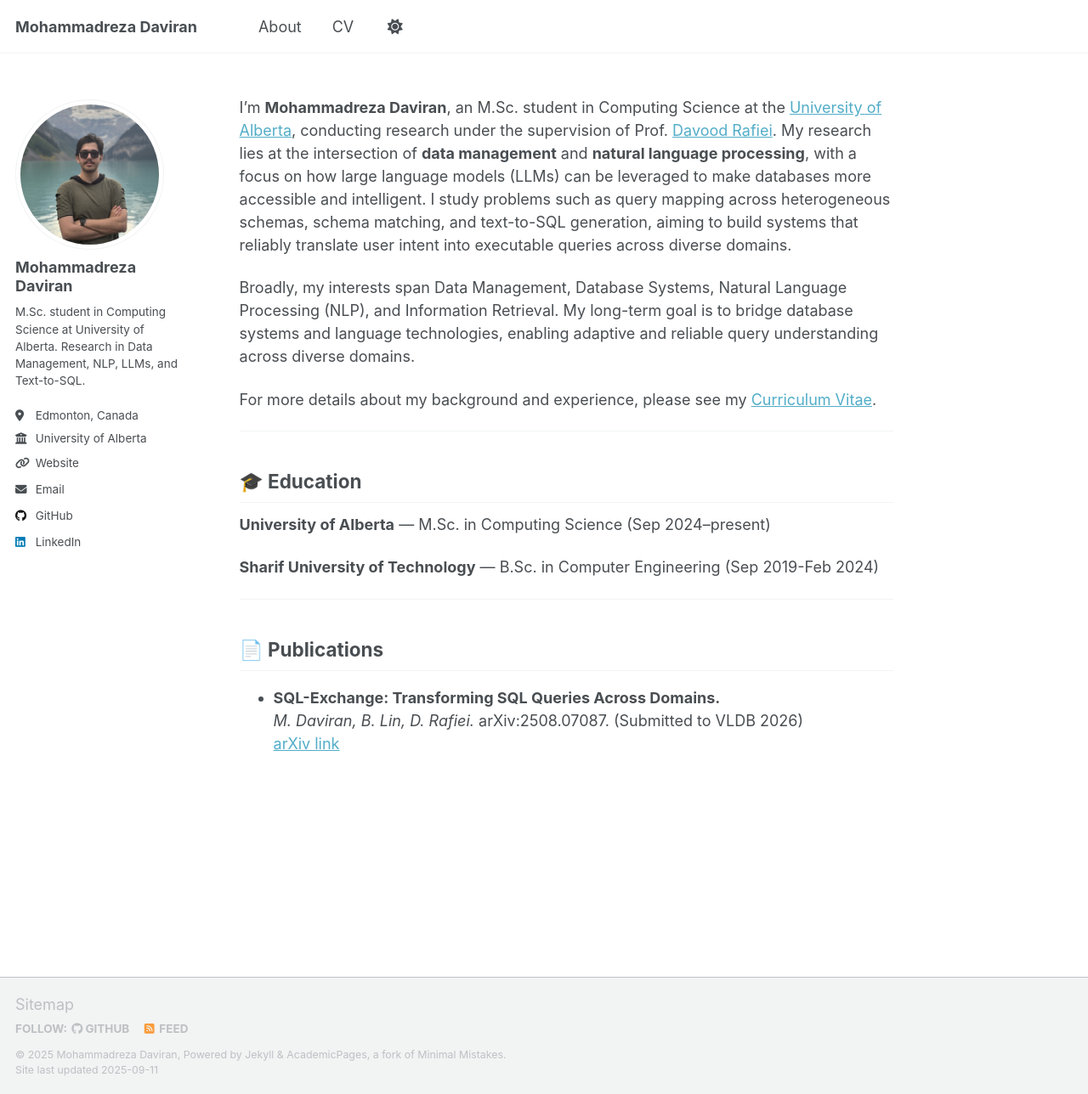
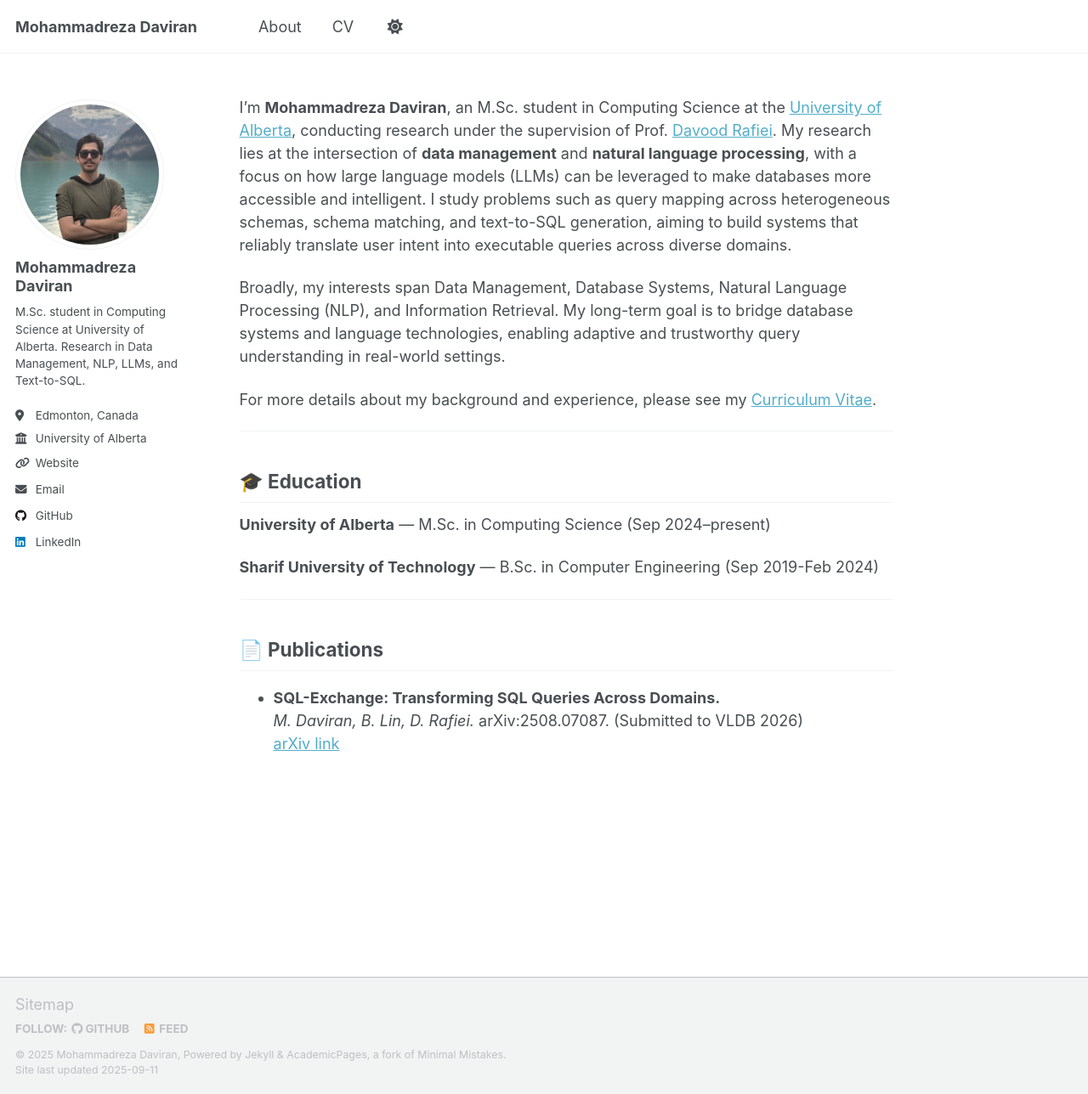
Before and after one commit to mmdrez4/mmdrez4.github.io, a Jekyll site: the page built from _pages/about.md, in a window 1280 px wide and 1288 px high. Shown: the whole window at 85% size. Built offline with Jekyll 4.4.1, drawn with Linux system fonts in a browser that asks for light colours; a script that is not in the unit is left out.

Commit message:
Update about.md

```diff
--- a/_pages/about.md
+++ b/_pages/about.md
@@ -7,7 +7,7 @@ author_profile: true
 
 I’m **Mohammadreza Daviran**, an M.Sc. student in Computing Science at the [University of Alberta](https://www.ualberta.ca/en), conducting research under the supervision of Prof. [Davood Rafiei](https://webdocs.cs.ualberta.ca/~drafiei/). My research lies at the intersection of **data management** and **natural language processing**, with a focus on how large language models (LLMs) can be leveraged to make databases more accessible and intelligent. I study problems such as query mapping across heterogeneous schemas, schema matching, and text-to-SQL generation, aiming to build systems that reliably translate user intent into executable queries across diverse domains.
 
-Broadly, my interests span Data Management, Database Systems, Natural Language Processing (NLP), and Information Retrieval. My long-term goal is to bridge database systems and language technologies, enabling adaptive and reliable query understanding across diverse domains.
+Broadly, my interests span Data Management, Database Systems, Natural Language Processing (NLP), and Information Retrieval. My long-term goal is to bridge database systems and language technologies, enabling adaptive and trustworthy query understanding in real-world settings.
 
 For more details about my background and experience, please see my [Curriculum Vitae](/cv/).
 
```
